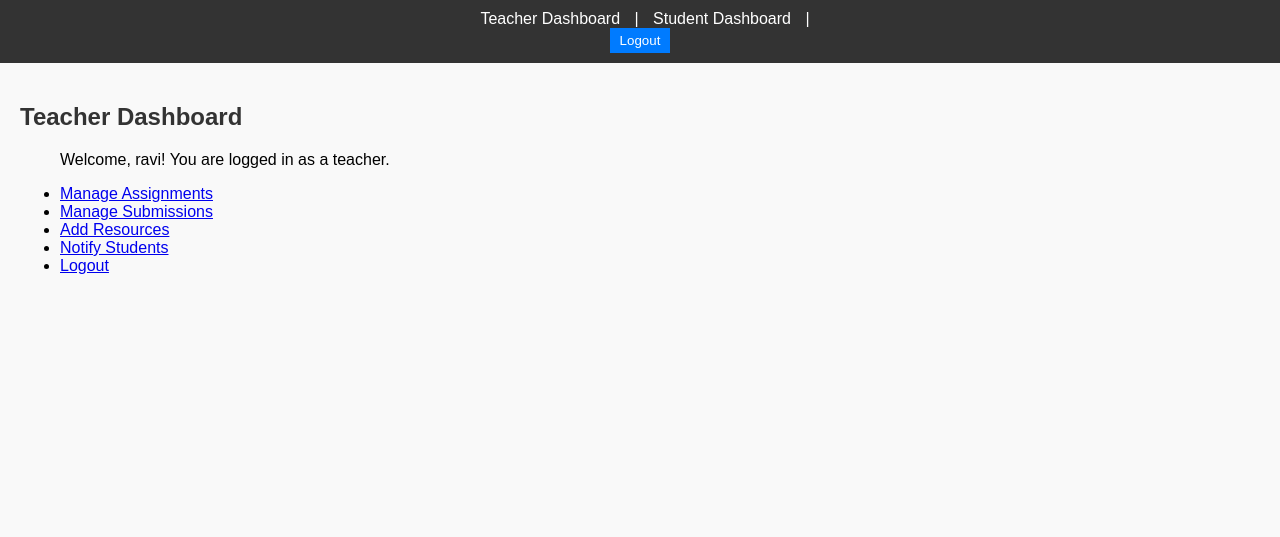
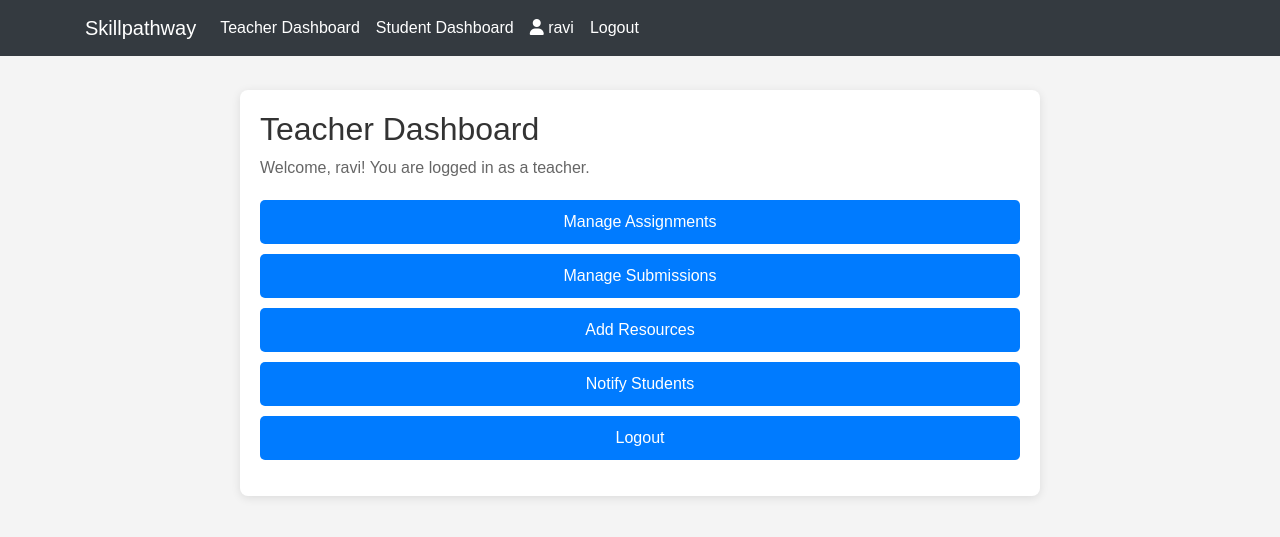
Before and after one commit to Ravichandran7/classroom, a Django app: page /teacher/dashboard/ in a window 1280 px wide. Shown: the top 537 px of the page. Run offline with Django 5.2, Linux system fonts and the light colour scheme; a user stored in the database is signed in; tables that the repository leaves empty hold one stand-in row (values such as "Sample post"); some libraries are stand-ins or nearby versions.

Commit message:
up to design

```diff
--- a/classroom_management/core/templates/core/base.html
+++ b/classroom_management/core/templates/core/base.html
@@ -1,24 +1,23 @@
+<!-- core/templates/core/base.html -->
 <!DOCTYPE html>
 <html lang="en">
 <head>
-    {% load static %}  <!-- Add this line -->
     <meta charset="UTF-8">
     <meta name="viewport" content="width=device-width, initial-scale=1.0">
-    <title>{% block title %}Online Classroom{% endblock %}</title>
-    <link rel="stylesheet" href="{% static 'css/style.css' %}">
+    <link rel="stylesheet" href="https://cdnjs.cloudflare.com/ajax/libs/font-awesome/6.0.0-beta3/css/all.min.css">
+    <link rel="stylesheet" href="https://stackpath.bootstrapcdn.com/bootstrap/4.5.2/css/bootstrap.min.css">
+    <title>{% block title %}Skillpathway{% endblock %}</title>
 </head>
 <body>
-    <nav>
-        <a href="{% url 'teacher_dashboard' %}">Teacher Dashboard</a> |
-        <a href="{% url 'student_dashboard' %}">Student Dashboard</a> |
-        <form method="post" action="{% url 'logout' %}">
-            {% csrf_token %}
-            <button type="submit">Logout</button>
-        </form>
-    </nav>
-    <div class="content">
+    {% include 'core/inc/navebar.html' %}
+    <div class="container" style="margin-top: 70px;">  <!-- Add margin to prevent content from hiding behind the navbar -->
         {% block content %}
         {% endblock %}
     </div>
+
+    <script src="https://code.jquery.com/jquery-3.5.1.slim.min.js"></script>
+    <script src="https://cdn.jsdelivr.net/npm/@popperjs/core@2.9.2/dist/umd/popper.min.js"></script>
+    <script src="https://stackpath.bootstrapcdn.com/bootstrap/4.5.2/js/bootstrap.min.js"></script>
 </body>
 </html>
+{% include 'core/inc/navebar.html' %}
--- /dev/null
+++ b/classroom_management/core/templates/core/inc/navebar.html
@@ -0,0 +1,39 @@
+<nav class="navbar navbar-expand-lg navbar-dark bg-dark fixed-top">
+  <div class="container">
+      <a class="navbar-brand" href="#">Skillpathway</a>
+      <button class="navbar-toggler" type="button" data-bs-toggle="collapse" data-bs-target="#navbarSupportedContent" aria-controls="navbarSupportedContent" aria-expanded="false" aria-label="Toggle navigation">
+          <span class="navbar-toggler-icon"></span>
+      </button>
+      <div class="collapse navbar-collapse" id="navbarSupportedContent">
+          <ul class="navbar-nav me-auto mb-2 mb-lg-0">
+              <li class="nav-item">
+                  <a class="nav-link" href="{% url 'teacher_dashboard' %}"style=" color: white; text-decoration: none;">Teacher Dashboard</a>
+              </li>
+              <li class="nav-item">
+                  <a class="nav-link" href="{% url 'student_dashboard' %}"style=" color: white; text-decoration: none;">Student Dashboard</a>
+              </li>
+
+              {% if request.user.is_authenticated %}
+              <li class="nav-item">
+                  <a class="nav-link" aria-current="page" href="#"style=" color: white; text-decoration: none;"><i class="fa fa-user"></i> {{ request.user }}</a>
+              </li>
+              <li class="nav-item">
+                  <form method="post" action="{% url 'logout' %}" style="display:inline;">
+                      {% csrf_token %}
+                      <a href="#" class="nav-link" onclick="this.closest('form').submit();" style=" color: white; text-decoration: none;">
+                          </i> Logout
+                      </a>
+                  </form>
+              </li>
+              {% else %}
+              <li class="nav-item">
+                  <a class="nav-link" href="{% url 'login' %}"><i class="fa fa-sign-in"></i> Login</a>
+              </li>
+              <li class="nav-item">
+                  <a class="nav-link" href="{% url 'register' %}"><i class="fa fa-users"></i> Register</a>
+              </li>
+              {% endif %}
+          </ul>
+      </div>
+  </div>
+</nav>
--- a/classroom_management/core/templates/core/teacher_dashboard.html
+++ b/classroom_management/core/templates/core/teacher_dashboard.html
@@ -1,14 +1,61 @@
+<!-- core/templates/core/teacher_dashboard.html -->
 {% extends "core/base.html" %}
+
 {% block content %}
+<style>
+    body {
+        font-family: Arial, sans-serif;
+        background-color: #f4f4f4;
+        margin: 0;
+        padding: 20px;
+    }
+    .dashboard-container {
+        max-width: 800px;
+        margin: auto;
+        background: white;
+        padding: 20px;
+        border-radius: 8px;
+        box-shadow: 0 2px 10px rgba(0, 0, 0, 0.1);
+    }
+    h2 {
+        color: #333;
+    }
+    p {
+        font-size: 16px;
+        color: #666;
+    }
+    .nav-links {
+        list-style-type: none;
+        padding: 0;
+        margin-top: 20px;
+    }
+    .nav-links li {
+        margin: 10px 0;
+    }
+    .nav-links a {
+        text-decoration: none;
+        padding: 10px;
+        background-color: #007bff;
+        color: white;
+        border-radius: 5px;
+        display: block;
+        text-align: center;
+        transition: background-color 0.3s;
+    }
+    .nav-links a:hover {
+        background-color: #0056b3;
+    }
+</style>
+
+<div class="dashboard-container">
     <h2>Teacher Dashboard</h2>
-<ul>
     <p>Welcome, {{ user.username }}! You are logged in as a teacher.</p>
-
+    <ul class="nav-links">
         <li><a href="{% url 'manage_assignments' %}">Manage Assignments</a></li>
         <li><a href="{% url 'manage_submissions' 1 %}">Manage Submissions</a></li>
         <li><a href="{% url 'add_resources' %}">Add Resources</a></li>
         <li><a href="{% url 'notify_students' %}">Notify Students</a></li>
         <li><a href="{% url 'logout' %}">Logout</a></li>
-
     </ul>
+</div>
 {% endblock %}
```
Also changed, not shown: classroom_management/core/templates/core/login.html (+11 -9 lines), classroom_management/core/templates/core/register.html (+13 -6 lines), classroom_management/core/templates/core/student_dashboard.html (+46 -0 lines), classroom_management/core/forms.py (line endings or trailing spaces). Lines whose indentation alone changed are shown as unchanged.
